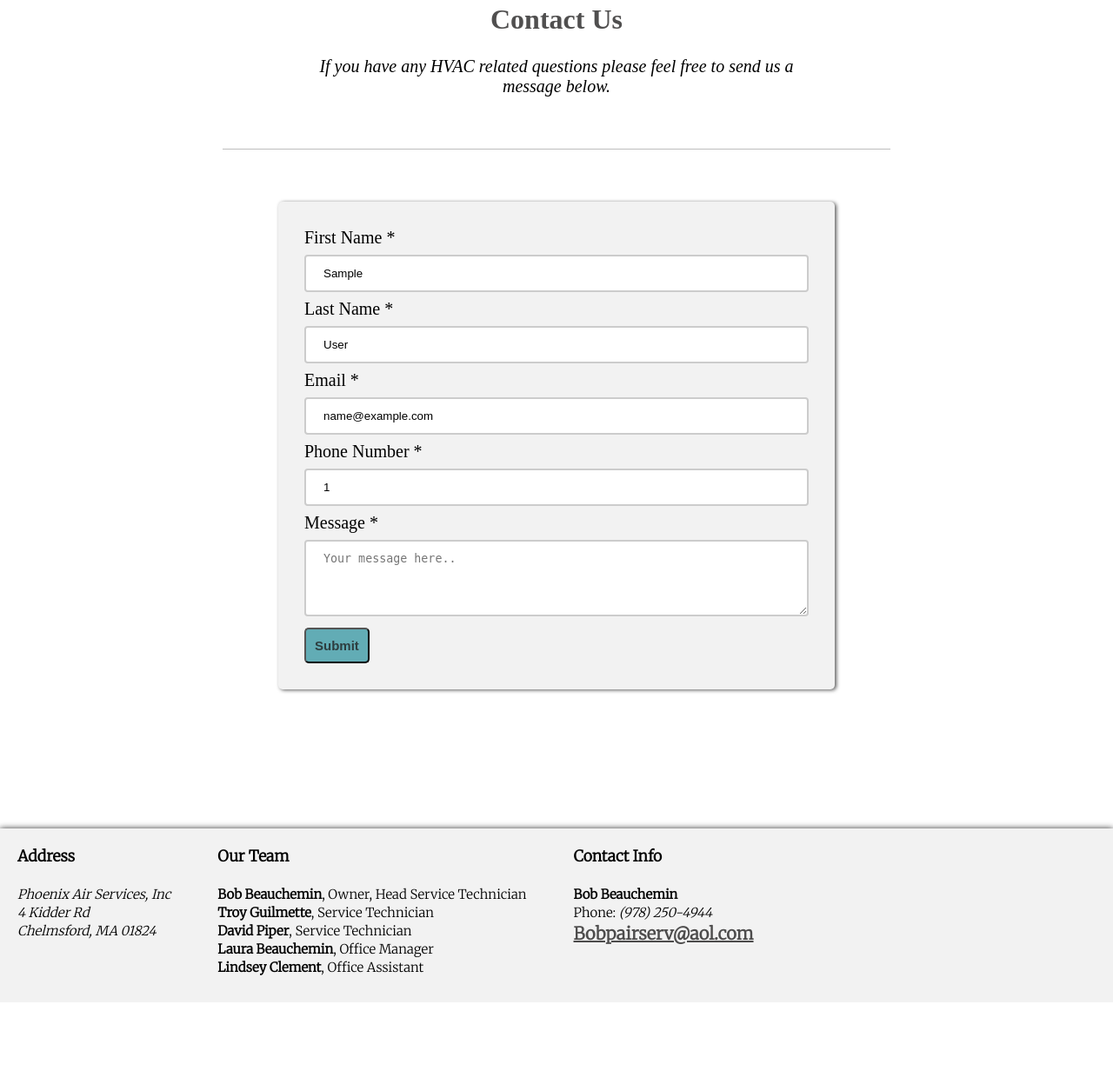
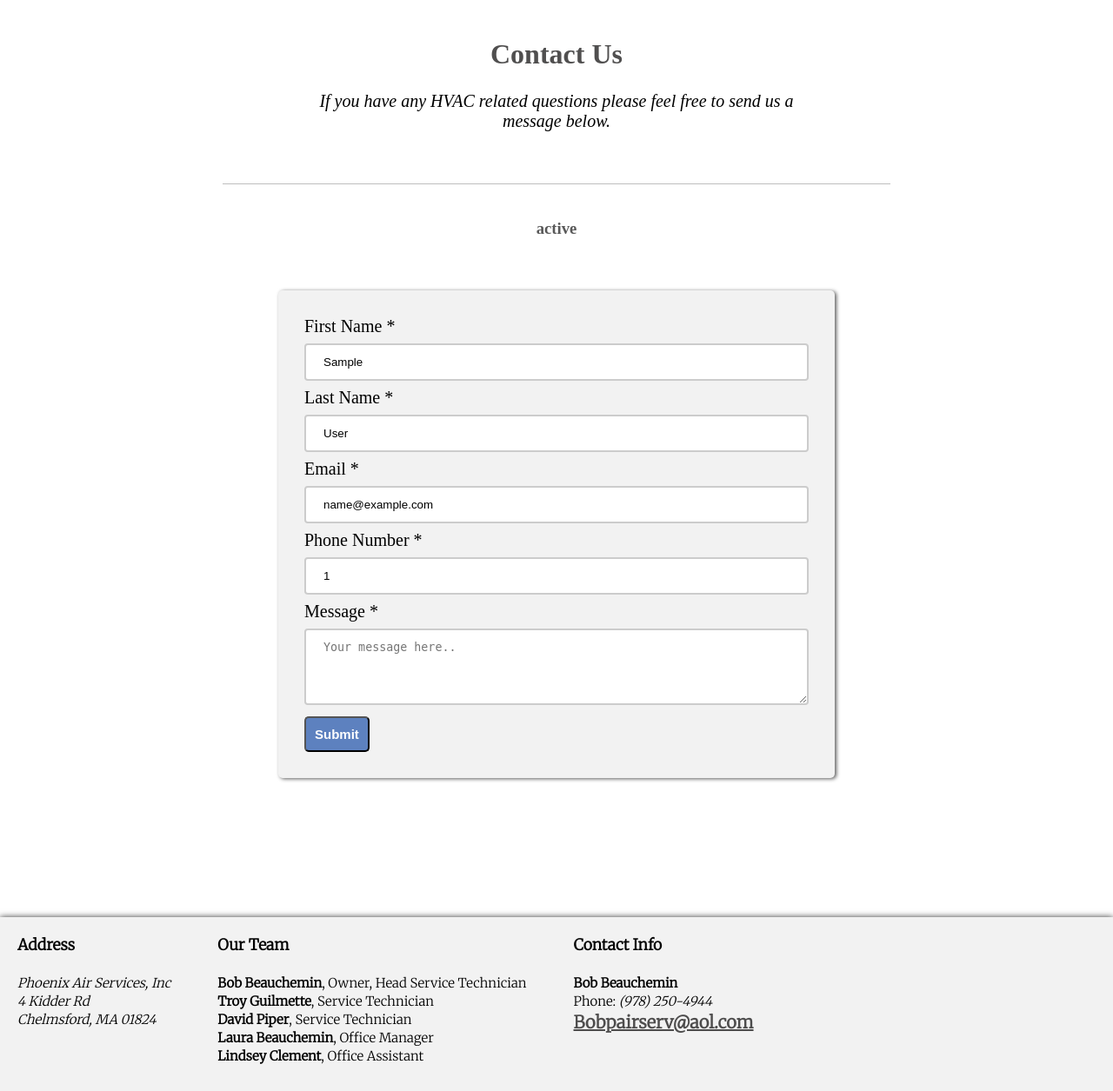
Before and after one commit to Jaclem/Phoenix-Air-Official, a Flask app: template templates/contact.html in a window 1280 px wide. Shown: the part 80-1335 px from the top of the page at 87% size. Before the commit the page ends 1233 px from the top, so only its background shows below. Run offline with Flask 2, Linux system fonts and the light colour scheme; the template is opened without the code that fills it: most values are stand-ins (such as "Sample title", 1, 10 or a date in 2020).

Commit message:
Made contact page send full emails
Updated the python script to include a way to send emails to the business.

```diff
--- a/app.py
+++ b/app.py
@@ -1,6 +1,16 @@
 from flask import Flask, render_template, request
+import smtplib
 
 app = Flask(__name__)
+
+# app.config['MAIL_SERVER']='smtp.gmail.com'
+# app.config['MAIL_PORT'] = 465
+# app.config['MAIL_USERNAME'] = 'Jaclem12@gmail.com'
+# app.config['MAIL_PASSWORD'] = 'ovutdwridtgtjqxu'
+# app.config['MAIL_USE_TLS'] = True
+# app.config['MAIL_USE_SSL'] = True
+
+# mail = Mail(app)
 
 @app.route("/")
 def home():
@@ -18,9 +28,24 @@ def contact():
 def form():
     first_name = request.form.get("fname")
     last_name = request.form.get("lname")
+
+    full_name = first_name + " " + last_name
+
     email = request.form.get("email")
     phone_number = request.form.get("phone")
     message = request.form.get("message")
+
+    customer_info = [full_name, email, phone_number, message]
+    full_message = '\n\n'.join(customer_info)
+
+    print(full_message)
+
+    company_email = "Jaclem12@gmail.com"
+
+    server = smtplib.SMTP('smtp.gmail.com', 587)
+    server.starttls()
+    server.login("Jaclem12@gmail.com","ovutdwridtgtjqxu")
+    server.sendmail("Jaclem12@gmail.com", company_email, full_message)
 
     if not first_name or not last_name or not email or not phone_number or not message:
         error_statement = "All form fields required..."
@@ -31,7 +56,12 @@ def form():
             phone_number=phone_number,
             message=message)
 
-    return render_template("contact.html")
+    success_statement = "Your message has been sent succesfully!"
+
+
+    return render_template("contact.html", success_statement=success_statement)
+
+
 
 if __name__ == "__main__":
     app.run(debug=True)
--- a/static/css/styles.css
+++ b/static/css/styles.css
@@ -241,8 +241,7 @@ hr.baseBreak {
 
 .contactText {
     text-align: center;
-    margin-left: auto;
-    margin-right: auto;
+    margin: 40px auto;
     border-bottom: 1px solid rgba(128, 128, 128, 0.514);
     width: 60%;
 }
@@ -264,6 +263,12 @@ hr.baseBreak {
     color: red;
 }
 
+.success {
+    margin-top: 30px;
+    text-align: center;
+    color: #595959;
+}
+
 form {
     margin-right: auto;
     margin-left: auto;
@@ -277,7 +282,7 @@ form {
     box-shadow: 2px 1px 4px rgb(92, 92, 92);
 }
 
-input[type=text], select, textarea {
+input[type=text],[type=tel], select, textarea {
     width: 100%;
     padding: 12px 20px;
     margin: 8px 0;
@@ -289,14 +294,14 @@ input[type=text], select, textarea {
   input[type=submit] {
       padding: 10px;
       font-size: 15px;
-      color: rgb(31 30 30 / 78%);
+      color: white;
       font-weight: bold;
-      background-color: #62acb5;
+      background-color: #5d81bf;
       border-radius: 5px;
   }
 
   input[type=submit]:hover {
-      background-color: #4a828ad3;
+      background-color: #3d5783;
       color: white;
       cursor: pointer;
   }
--- a/static/javascript/main.js
+++ b/static/javascript/main.js
@@ -17,6 +17,4 @@ window.addEventListener("scroll", (event) => {
     if (scrollY >= 550){ addClass(firstSelector); }
     if (scrollY >= 1100){ addClass(secondSelector); }
     if (scrollY >= 1570){ addClass(thirdSelector); }
-
-    console.log(scrollY);
 });
--- a/templates/base.html
+++ b/templates/base.html
@@ -9,7 +9,6 @@
     <link rel="preconnect" href="https://fonts.gstatic.com" crossorigin>
     <link href="https://fonts.googleapis.com/css2?family=Merriweather:wght@300&display=swap" rel="stylesheet">
     <link rel="stylesheet" href="{{ url_for('static', filename='css/styles.css') }}">
-    <link rel="stylesheet" href="{{ url_for('static', filename='css/fade.css') }}">
 </head>
 <body>
 
--- a/templates/contact.html
+++ b/templates/contact.html
@@ -12,7 +12,8 @@
     </p>
 </div>
 
-<h4 class="error">{{ error_statement }}</h4> <!-- Pass the error statement if all form fields are not filled out -->
+<h3 class="error">{{ error_statement }}</h3> <!-- Pass the error statement if all form fields are not filled out -->
+<h3 class="success">{{ success_statement }}</h3> <!-- Pass the error statement if all form fields are not filled out -->
 
 <form action="/form" method="POST">
     <label for="fname">First Name *</label>
@@ -25,7 +26,7 @@
     <input type="text" name="email" placeholder="Your email.." value="{{ email }}">
 
     <label for="phone">Phone Number *</label>
-    <input type="text" name="phone" placeholder="Your phone number.." value="{{ phone_number }}">
+    <input type="tel" name="phone" placeholder="Your phone number.." value="{{ phone_number }}">
 
     <label for="message">Message *</label>
     <textarea id="message" name="message" rows="4" cols="50" placeholder="Your message here.." value="{{ message }}"></textarea>
```
Also changed, not shown: extensions.py (added, +10 -0 lines).
